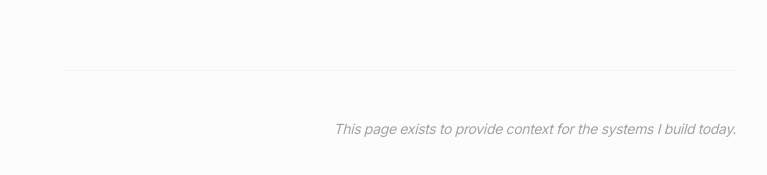
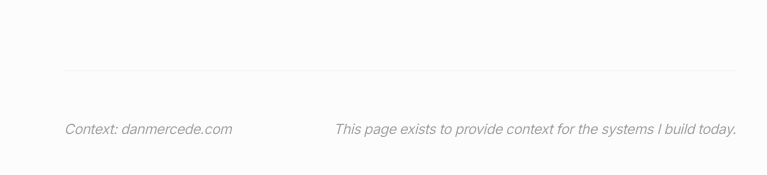
Before and after one commit to OrionArchitekton/danielmercede.com, a React (Vite) app: page / in a window 1280 px wide. Shown: the part 2479-2654 px from the top of the page, without its empty margins (240-1007 px from the left). Built offline with nearby package versions, Linux system fonts and the light colour scheme.

Commit message:
chore: correct footer reference logic

```diff
--- a/components/Biography.tsx
+++ b/components/Biography.tsx
@@ -46,7 +46,7 @@ export const Biography: React.FC = () => {
           <div className="mb-10 aspect-video w-full overflow-hidden rounded-sm">
             <img
               src="https://storage.googleapis.com/cosmocrat/cosmocrat_logos_graphics/contextual/dan-mercede-founder-working-portait.webp"
-              alt="Dan Mercede Working"
+              alt="Dan Mercede Founder Cosmocrat"
               className="w-full h-full object-cover object-top grayscale hover:grayscale-0 transition-all duration-700 ease-out"
             />
           </div>
@@ -126,7 +126,15 @@ export const Biography: React.FC = () => {
       </div>
 
       {/* Footer / Context */}
-      <footer className="mt-20 md:mt-32 pt-12 border-t border-neutral-100 fade-in-up print:hidden" style={{ animationDelay: '1500ms' }}>
+      <footer className="mt-20 md:mt-32 pt-12 border-t border-neutral-100 fade-in-up print:hidden flex flex-col md:flex-row justify-between items-end gap-4" style={{ animationDelay: '1500ms' }}>
+        <a
+          href="https://danmercede.com"
+          target="_blank"
+          rel="noreferrer"
+          className="text-neutral-400 font-sans text-sm tracking-tight italic hover:text-neutral-600 transition-colors"
+        >
+          Context: danmercede.com
+        </a>
         <p className="text-neutral-400 font-sans text-sm tracking-tight text-right italic">
           This page exists to provide context for the systems I build today.
         </p>
```
